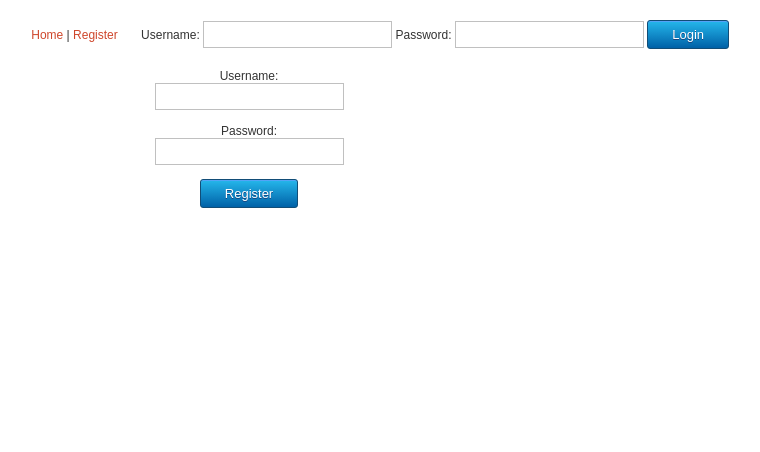
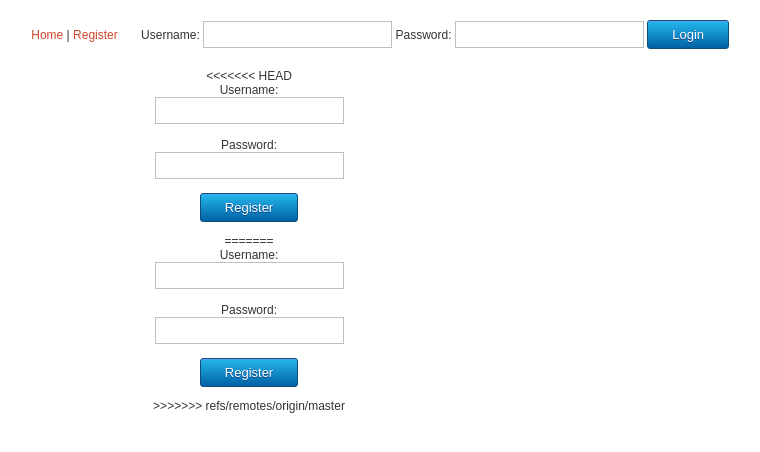
Before and after one commit to mart-st-manov/Simple-MVC-Blog, a PHP site: page /?action=registerPanel in a window 1280 px wide. Shown: the top 452 px of the page, without its empty margins (391-1151 px from the left). Run offline with PHP 8.4, Linux system fonts and the light colour scheme.

Commit message:
codenvy sync

```diff
--- a/view/controlPanel.php
+++ b/view/controlPanel.php
@@ -15,6 +15,7 @@
             <input class="checkTwo" type="checkbox" name="exclusive" value="1"> Exclusive
             <br>
             <br>
+            <br>
 
             <input type="submit" name="submit" value="Submit"/>
         </form>
--- a/view/register.php
+++ b/view/register.php
@@ -1,3 +1,4 @@
+<<<<<<< HEAD
     <div class="newUserForm">
 
         <form action="?action=register_user" method="post">
@@ -11,4 +12,19 @@
 
             <input type="submit" name="register" value="Register"/>
         </form>
+=======
+    <div class="newUserForm">
+
+        <form action="?action=register_user" method="post">
+            <label name="new_user_name">Username: </label><br>
+            <input type="text" name="new_user_name" />
+            <br><br>
+
+            <label name="new_user_pass">Password: </label><br>
+            <input type="password" name="new_user_pass" />
+            <br><br>
+
+            <input type="submit" name="register" value="Register"/>
+        </form>
+>>>>>>> refs/remotes/origin/master
     </div>
```
Also changed, not shown: css/styles.css (line endings or trailing spaces), view/menu.php (line endings or trailing spaces).
